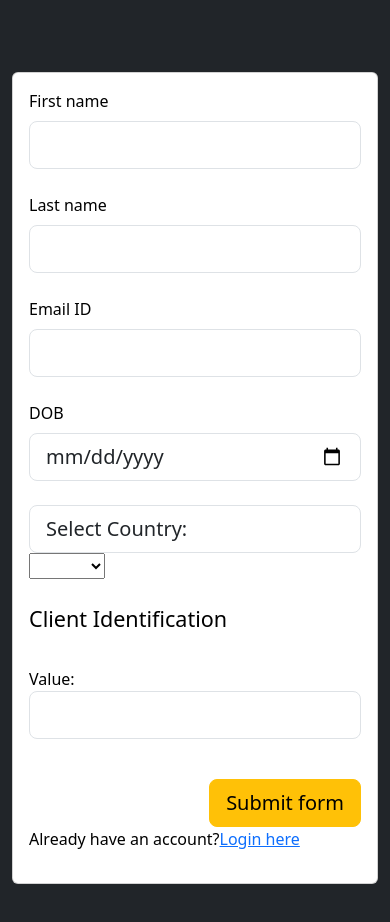
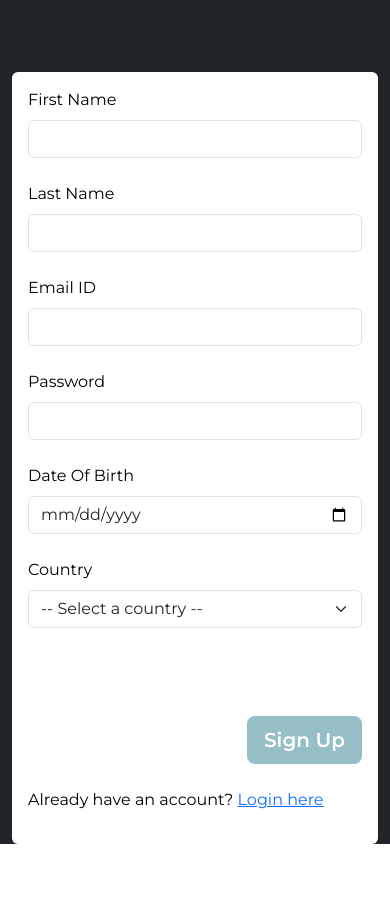
Before and after one commit to saxenabhishek/fs5group3-capstone, an Angular app: page /register in a window 390 px wide. Shown: the top 922 px of the page. After the commit the page ends 868 px from the top, so only its background shows below. Built offline with nearby package versions, Linux system fonts and the light colour scheme.

Commit message:
Registration Page Styling

```diff
--- a/src/app/register-page/register-page.component.css
+++ b/src/app/register-page/register-page.component.css
@@ -1,10 +1,40 @@
-
 .card-registration .select-input.form-control[readonly]:not([disabled]) {
   font-size: 1rem;
   line-height: 2.15;
-    padding-left: .75em;
-    padding-right: .75em;
+  padding-left: 0.75em;
+  padding-right: 0.75em;
 }
 .card-registration .select-arrow {
   top: 13px;
 }
+
+.container {
+  height: 100vh;
+  font-family: Montserrat, sans-serif;
+}
+.img-container {
+  position: relative;
+  overflow: hidden;
+}
+.img-fluid {
+  object-fit: cover;
+  position: absolute;
+  top: 0;
+  left: 0;
+  width: 100% !important;
+  height: 110% !important;
+}
+.card-registration {
+  border: 0;
+}
+.btn {
+  background-color: #96bfc5;
+  color: white;
+  font-weight: 600;
+  transition: all 300ms ease-in-out;
+}
+.btn:hover {
+  border: 1px solid #96bfc5;
+  background-color: transparent;
+  color: #96bfc5;
+}
--- a/src/app/register-page/register-page.component.html
+++ b/src/app/register-page/register-page.component.html
@@ -1,14 +1,19 @@
-
 <section class="h-100 bg-dark">
-  <div class="container py-5 h-100">
+  <div class="container py-5">
     <div class="row d-flex justify-content-center align-items-center h-100">
       <div class="col">
         <div class="card card-registration my-4">
           <div class="row g-0">
-            <div class="col-xl-6 d-none d-xl-block">
-              <img src="https://mdbcdn.b-cdn.net/img/Photos/new-templates/bootstrap-registration/img4.webp"
-                alt="Sample photo" class="img-fluid"
-                style="border-top-left-radius: .25rem; border-bottom-left-radius: .25rem;" />
+            <div class="col-xl-6 d-none d-xl-block img-container">
+              <img
+                src="https://cdn4.vectorstock.com/i/1000x1000/69/18/stock-market-trader-looking-at-multiple-computer-vector-19626918.jpg"
+                alt="Sample photo"
+                class="img-fluid"
+                style="
+                  border-top-left-radius: 0.25rem;
+                  border-bottom-left-radius: 0.25rem;
+                "
+              />
             </div>
             <div class="col-xl-6">
               <div class="card-body p-md-5 text-black">
@@ -16,92 +21,141 @@
                   <div class="row">
                     <div class="col-md-6 mb-4">
                       <div class="form-outline">
-                        <label class="form-label">First name</label>
-                        <input type="text" class="form-control form-control-lg" />
-
+                        <label class="form-label">First Name</label>
+                        <input
+                          type="text"
+                          class="form-control form-control-md"
+                          formControlName="fName"
+                          required
+                        />
                       </div>
                     </div>
                     <div class="col-md-6 mb-4">
                       <div class="form-outline">
-                        <label class="form-label">Last name</label>
-                        <input type="text" class="form-control form-control-lg" />
-
+                        <label class="form-label">Last Name</label>
+                        <input
+                          type="text"
+                          class="form-control form-control-md"
+                          formControlName="lName"
+                        />
                       </div>
                     </div>
                   </div>
 
-
                   <div class="form-outline mb-4">
-                    <label class="form-label" type="email" name="email" >
-                      Email ID</label>
-                    <input class="form-control form-control-lg" [class.is-invalid] type="email" name="email" id="email" formControlName="email">
+                    <label class="form-label" for="email">
+                      Email ID</label
+                    >
+                    <input
+                      class="form-control form-control-md"
+                      [class.is-invalid]
+                      type="email"
+                      name="email"
+                      id="email"
+                      formControlName="email"
+                      required
+                    />
                     <!-- <div *ngIf="email.invalid && (email.dirty||email.touched)">
                       <div *ngIf="email.errors?.required">Email is required</div>
                       <div *ngIf="email.errors?.email">Email is invalid</div>
-             </div> -->
-                  </div>
-                  <div class="form-outline mb-4">
-                    <label class="form-label">DOB</label>
-                    <input type="date" class="form-control form-control-lg" required />
-
+                    </div>  -->
                   </div>
 
+                  <div class="form-outline mb-4">
+                    <label class="form-label" for="password">
+                      Password</label
+                    >
+                    <input
+                      class="form-control form-control-md"
+                      [class.is-invalid]
+                      type="password"
+                      name="password"
+                      id="password"
+                      formControlName="password"
+                      required
+                    />
+                    <!-- <div *ngIf="email.invalid && (email.dirty||email.touched)">
+                      <div *ngIf="email.errors?.required">Email is required</div>
+                      <div *ngIf="email.errors?.email">Email is invalid</div>
+                    </div>  -->
+                  </div>
 
-                  <!-- <div class="row"> -->
+                  <div class="row">
+                    <div class="form-outline mb-4 col-md-6">
+                      <label class="form-label">Date Of Birth</label>
+                      <input
+                        type="date"
+                        class="form-control form-control-md"
+                        formControlName="dob"
+                        required
+                      />
+                    </div>
 
                     <div class="col-md-6 mb-4">
-                    <label for="country" class="form-label" class="form-control form-control-lg">Select Country:</label>
-                    <select id="country" class="Country"   formControlName="country">
-
-                      <option value="india" >India</option>
+                      <label for="country" class="form-label">Country</label
+                      >
+                      <select
+                        id="country"
+                        class="form-select"
+                        formControlName="country"
+                      >
+                        <option value="" disabled selected>-- Select a country --</option>
+                        <option value="india">India</option>
                         <option value="us">USA</option>
                         <option value="ireland">Ireland</option>
                       </select>
-
+                    </div>
                   </div>
 
-                  <div *ngIf="registrationForm.get('country').value==='india'">
-                    <label for="pin">PIN:</label>
-                    <input class="form-control form-control-lg" type="text" id="pin" name="pin" formControlName="pin">
+                  <div class="row">
+                    <div class="col-md-4 mb-4" [ngSwitch]="registrationForm.get('country')?.value">
+                      <label for="postal-code" *ngSwitchCase="'india'">PIN Code</label>
+                      <label for="postal-code" *ngSwitchCase="'us'">ZIP Code</label>
+                      <label for="postal-code" *ngSwitchCase="'ireland'">EIR Code</label>
+                      <input
+                        *ngIf="registrationForm.get('country')?.value"
+                        class="form-control form-control-md"
+                        type="text"
+                        id="postal-code"
+                        name="postal-code"
+                        formControlName="postalCode"
+                        required
+                      />
                     </div>
-                  <div *ngIf="registrationForm.get('country').value==='us'">
-                    <label for="zip">ZIP:</label>
-                    <input class="form-control form-control-lg" type="text" id="zip" name="zip" formControlName="zip">
+                    <!-- <legend
+                      *ngIf="registrationForm.get('country')?.value"
+                      style="margin: 1.5rem 0 0.5rem;">
+                        Client Identification
+                    </legend> -->
+
+                    <div class="col-md-8 mb-4" [ngSwitch]="registrationForm.get('country')?.value">
+                      <label for="identification" *ngSwitchCase="'india'">Aadhaar</label>
+                      <label for="identification" *ngSwitchCase="'us'">SSN</label>
+                      <label for="identification" *ngSwitchCase="'ireland'">Passport</label>
+                      <input
+                        *ngIf="registrationForm.get('country')?.value"
+                        class="form-control form-control-md"
+                        type="text"
+                        id="identification"
+                        name="identification"
+                        formControlName="identification"
+                        placeholder="Enter valid document details"
+                        required
+                      />
                     </div>
-                  <div *ngIf="registrationForm.get('country').value==='ireland'">
-                    <label for="eircode">EIRCODE:</label>
-                    <input class="form-control form-control-lg" type="text" id="eircode" name="eircode" formControlName="eircode">
                   </div>
 
-
-                  <legend>Client Identification</legend>
-                  <br />
-                  <!-- <label for="type" class="col1">Identification Type:</label> -->
-                  <div *ngIf="registrationForm.get('country').value==='india'">
-                    <label for="aadhar">AADHAR</label>
-                    <input class="form-control form-control-lg" type="text" id="aadhar" name="aadhar" formControlName="aadhar">
+                  <div class="d-flex justify-content-end pt-3">
+                    <button type="submit" class="btn btn-lg ms-2">
+                      Sign Up
+                    </button>
                   </div>
-                  <div *ngIf="registrationForm.get('country').value==='us'">
-                    <label for="ssn">SSN:</label>
-                    <input class="form-control form-control-lg" type="text" id="ssn" name="ssn" formControlName="ssn">
-                  </div>
-                  <div *ngIf="registrationForm.get('country').value==='ireland'">
-                    <label for="passport">PASSPORT:</label>
-                    <input class="form-control form-control-lg" type="text" id="passport" name="passport" formControlName="passport">
-                  </div>
-
-                  <br>
-                  <label for="value" class="col1">Value:</label>
-                  <input  class="form-control form-control-lg" type="value" required />
-                  <br />
                 </form>
 
-                <div class="d-flex justify-content-end pt-3">
-
-                  <button type="button" class="btn btn-warning btn-lg ms-2">Submit form</button>
-                </div>
-                <p>Already have an account?<a routerLink="/login">Login here</a></p>
-
+                <br/>
+                <p>
+                  Already have an account?&nbsp;<a routerLink="/login">Login here</a>
+                </p>
               </div>
             </div>
           </div>
--- a/src/app/register-page/register-page.component.ts
+++ b/src/app/register-page/register-page.component.ts
@@ -5,36 +5,35 @@ import { Router } from '@angular/router';
 @Component({
   selector: 'app-register-page',
   templateUrl: './register-page.component.html',
-  styleUrls: ['./register-page.component.css']
+  styleUrls: ['./register-page.component.css'],
 })
-
 export class RegisterPageComponent {
-registrationForm:FormGroup;
+  registrationForm: FormGroup = new FormGroup({});
 
   // const clientEmails=new Set<string>();
- constructor(private fb:FormBuilder) { }
+  constructor(private fb: FormBuilder) {}
+
   ngOnInit() {
-  this.registrationForm=this.fb.group({
-    country:['India',Validators.required],
-    pin:[''],
-    zip:[''],
-    eircode:[''],
-    aadhar:[''],
-    ssn:[''],
-    passport:[''],
-    email: ['',Validators.compose([Validators.required,Validators.email])]
-  })
+    this.registrationForm = this.fb.group({
+      fName: ['', Validators.required],
+      lName: [''],
+      dob: ['', Validators.required],
+      country: ['', Validators.required],
+      postalCode: ['', Validators.required],
+      identification: ['', Validators.required],
+      email: ['', Validators.compose([Validators.required, Validators.email])],
+      password: ['', Validators.required],
+    });
   }
 
-
-  onSubmit()
-  {
+  onSubmit() {
     if(this.registrationForm.valid)
     {
+      console.log(this.registrationForm.value);
 
+      this.registrationForm.reset();
     }
   }
-
 
   // get email()
   // {
@@ -54,7 +53,6 @@ registrationForm:FormGroup;
   //   value:''
   //  }
 
-
   //   onSubmit() {
   //     if(this.registrationForm.valid)
   //     {
@@ -67,10 +65,4 @@ registrationForm:FormGroup;
   //     console.log(`Id: ${this.postalcode}`);
   //   }
   // }
-
-
-
-
-
-
 }
--- a/src/index.html
+++ b/src/index.html
@@ -1,14 +1,26 @@
-<!doctype html>
+<!DOCTYPE html>
 <html lang="en">
   <head>
-  <meta charset="utf-8">
+    <meta charset="utf-8" />
     <title>Capstone</title>
-  <base href="/">
-  <meta name="viewport" content="width=device-width, initial-scale=1">
-  <link rel="stylesheet" href="https://cdnjs.cloudflare.com/ajax/libs/font-awesome/4.7.0/css/font-awesome.min.css">
-  <link href="https://cdn.jsdelivr.net/npm/bootstrap@5.3.1/dist/css/bootstrap.min.css" rel="stylesheet"  >
+    <base href="/" />
+    <meta name="viewport" content="width=device-width, initial-scale=1" />
+    <link
+      rel="stylesheet"
+      href="https://cdnjs.cloudflare.com/ajax/libs/font-awesome/4.7.0/css/font-awesome.min.css"
+    />
+    <link
+      href="https://cdn.jsdelivr.net/npm/bootstrap@5.3.1/dist/css/bootstrap.min.css"
+      rel="stylesheet"
+    />
     <script src="https://cdn.jsdelivr.net/npm/bootstrap@5.3.1/dist/js/bootstrap.bundle.min.js"></script>
-  <link rel="icon" type="image/x-icon" href="favicon.ico">
+    <link rel="icon" type="image/x-icon" href="favicon.ico" />
+    <link rel="preconnect" href="https://fonts.googleapis.com" />
+    <link rel="preconnect" href="https://fonts.gstatic.com" crossorigin />
+    <link
+      href="https://fonts.googleapis.com/css2?family=Montserrat:wght@100;200;300;400;500;600;700;800&display=swap"
+      rel="stylesheet"
+    />
   </head>
   <body>
     <app-root></app-root>
```
Also changed, not shown: src/app/models/person.model.ts (+3 -6 lines). Lines whose indentation alone changed are shown as unchanged.
